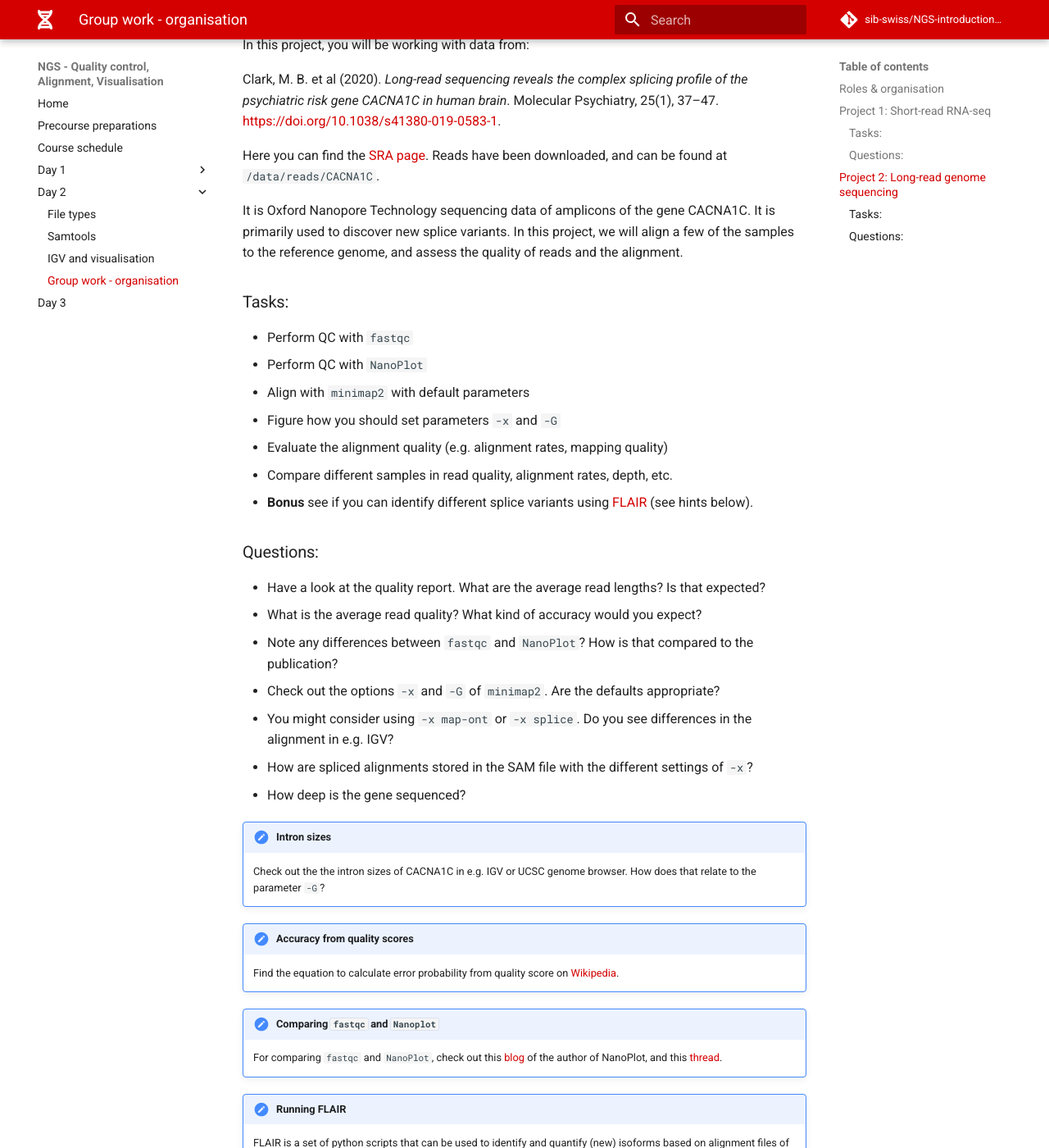
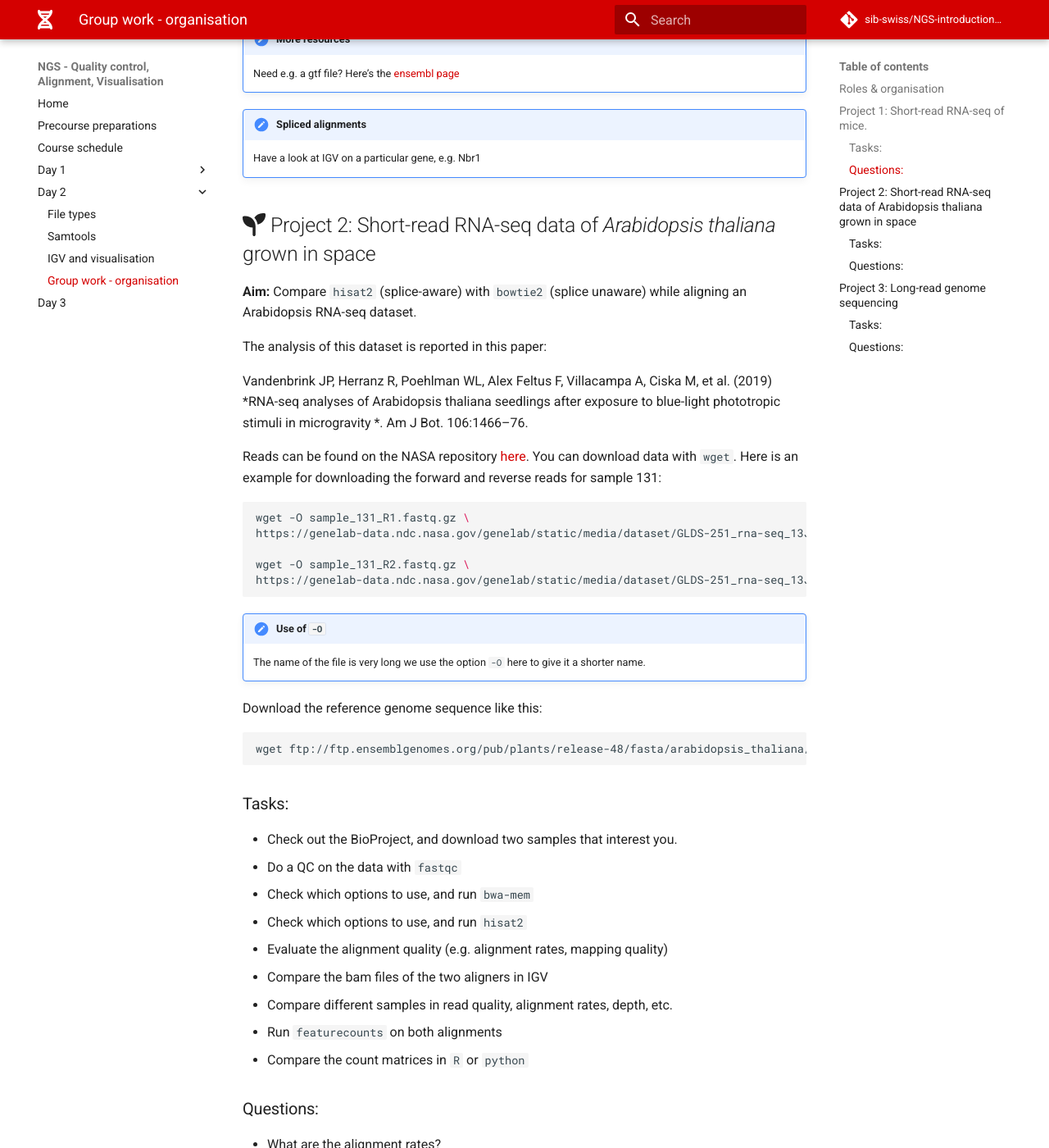
Before and after one commit to sib-swiss/NGS-introduction-training, an MkDocs documentation site: the page built from docs/day2/group_work.md, in a window 1280 px wide and 1400 px high, scrolled down 2245 px. Shown: the whole window at 82% size. Built offline with MkDocs 1.6.1 and Material for MkDocs 9.7.7, drawn with Linux system fonts in a browser that asks for light colours; comment, search, counter and statistics services are not loaded; some of the changed text lies outside the part shown.

Commit message:
group work changes

````diff
--- a/docs/day2/group_work.md
+++ b/docs/day2/group_work.md
@@ -12,7 +12,7 @@ Each project has **tasks** and **questions**. By performing the tasks, you shoul
 
 In the afternoon of day 2, you will divide the initial tasks, and start on the project. On day 3, you can work on the project in the morning and in the first part of the afternoon. We will conclude the projects with a **10-minute presentation** of each group.
 
-## Project 1: Short-read RNA-seq
+## :fontawesome-solid-disease: Project 1: Short-read RNA-seq of mice.
 
 **Aim:** Compare `hisat2` (splice-aware) with `bwa mem` (splice unaware) while aligning a mouse RNA-seq dataset.
 
@@ -20,22 +20,104 @@ In this project you will be working with data from:
 
 Singhania A, Graham CM, Gabryšová L, Moreira-Teixeira L, Stavropoulos E, Pitt JM, et al (2019). *Transcriptional profiling unveils type I and II interferon networks in blood and tissues across diseases*. Nat Commun. 10:1–21. [https://doi.org/10.1038/s41467-019-10601-6](https://doi.org/10.1038/s41467-019-10601-6)
 
-Here's the [SRA page](https://www.ncbi.nlm.nih.gov/sra/?term=SRR7821918). Reads have been downloaded, and can be found at `/data/reads/toxoplasma`.
+Here's the [BioProject page](https://www.ncbi.nlm.nih.gov/bioproject/PRJNA490485).
+
+Download the mouse reference genome like this:
+
+```sh
+ftp://ftp.ensembl.org/pub/release-101/fasta/mus_musculus/dna/Mus_musculus.GRCm38.dna.primary_assembly.fa.gz
+```
 
 ### Tasks:
 
+* Check out the BioProject, and download two samples that interest you.
 * Do a QC on the data with `fastqc`
 * Check which options to use, and run `bwa-mem`
 * Check which options to use, and run `hisat2`
-* Find out how to measure computational speed, and measure it
 * Evaluate the alignment quality (e.g. alignment rates, mapping quality)
 * Compare the bam files of the two aligners in IGV
+* Compare different samples in read quality, alignment rates, depth, etc.
 * Run `featurecounts` on both alignments
 * Compare the count matrices in `R` or `python`
 
 ### Questions:
 
-* Is there a difference in computational speed?
+* What are the alignment rates?
+* How do the aligners handle splicing?
+* How are spliced alignments stored in the SAM file?
+* Do you see differences in soft clipping?
+* What would be the effect of the aligner if you would be measuring gene expression? (To investigate this you'll need to run e.g. [featureCounts](http://bioinf.wehi.edu.au/featureCounts/)).
+
+!!! hint "Downloading from SRA"
+    ```sh
+    prefetch [SRR number]
+    fastq-dump --split-files --gzip [SRR number]
+    ```
+
+!!! hint "Example code hisat2"
+    Everything in between `<>` should be replaced with specific arguments
+
+    ```sh
+    hisat2-build <reference_sequence_fasta> <index_basename>
+
+    hisat2 \
+    -x <index_basename> \
+    -1 <mate1.fastq.gz> \
+    -2 <mate2.fastq.gz> \
+    -p <threads> \
+    | samtools sort \
+    | samtools view -bh \
+    > <alignment_file.bam>
+    ```
+
+!!! hint "More resources"
+    Need e.g. a gtf file? Here's the [ensembl page](http://www.ensembl.org/Mus_musculus/Info/Index)
+
+!!! hint "Spliced alignments"
+    Have a look at IGV on a particular gene, e.g. Nbr1
+
+## :fontawesome-solid-seedling: Project 2: Short-read RNA-seq data of *Arabidopsis thaliana* grown in space
+
+**Aim:** Compare `hisat2` (splice-aware) with `bowtie2` (splice unaware) while aligning an Arabidopsis RNA-seq dataset.
+
+The analysis of this dataset is reported in this paper:
+
+Vandenbrink JP, Herranz R, Poehlman WL, Alex Feltus F, Villacampa A, Ciska M, et al. (2019) *RNA-seq analyses of Arabidopsis thaliana seedlings after exposure to blue-light phototropic stimuli in microgravity *. Am J Bot. 106:1466–76.
+
+Reads can be found on the NASA repository [here](https://genelab-data.ndc.nasa.gov/genelab/accession/GLDS-251/). You can download data with `wget`. Here is an example for downloading the forward and reverse reads for sample 131:
+
+```sh
+wget -O sample_131_R1.fastq.gz \
+https://genelab-data.ndc.nasa.gov/genelab/static/media/dataset/GLDS-251_rna-seq_13JUN2017HiSeq_Run_Sample_131_UMISS_Hoeksema_ACAGTG_L001_R1_001.fastq.gz?version=1
+
+wget -O sample_131_R2.fastq.gz \
+https://genelab-data.ndc.nasa.gov/genelab/static/media/dataset/GLDS-251_rna-seq_13JUN2017HiSeq_Run_Sample_131_UMISS_Hoeksema_ACAGTG_L001_R2_001.fastq.gz?version=1
+
+```
+
+!!! note "Use of `-O`"
+    The name of the file is very long we use the option `-O` here to give it a shorter name.
+
+Download the reference genome sequence like this:
+
+```sh
+wget ftp://ftp.ensemblgenomes.org/pub/plants/release-48/fasta/arabidopsis_thaliana/dna/Arabidopsis_thaliana.TAIR10.dna.toplevel.fa.gz
+```
+
+### Tasks:
+
+* Check out the BioProject, and download two samples that interest you.
+* Do a QC on the data with `fastqc`
+* Check which options to use, and run `bwa-mem`
+* Check which options to use, and run `hisat2`
+* Evaluate the alignment quality (e.g. alignment rates, mapping quality)
+* Compare the bam files of the two aligners in IGV
+* Compare different samples in read quality, alignment rates, depth, etc.
+* Run `featurecounts` on both alignments
+* Compare the count matrices in `R` or `python`
+
+### Questions:
+
 * What are the alignment rates?
 * How do the aligners handle splicing?
 * How are spliced alignments stored in the SAM file?
@@ -58,10 +140,11 @@ Here's the [SRA page](https://www.ncbi.nlm.nih.gov/sra/?term=SRR7821918). Reads
     > <alignment_file.bam>
     ```
 
-!!! hint "Spliced alignments"
-    Have a look at IGV on a particular gene, e.g. Nbr1
+!!! hint "More resources"
+    Need e.g. a gtf file? Here's the [ensembl page](https://plants.ensembl.org/Arabidopsis_thaliana/Info/Index)
 
-## Project 2: Long-read genome sequencing
+
+## :fontawesome-solid-brain: Project 3: Long-read genome sequencing
 
 **Aim**: Align long reads from RNA-seq data to a reference genome.
 
@@ -69,12 +152,19 @@ In this project, you will be working with data from:
 
 Clark, M. B. et al (2020). *Long-read sequencing reveals the complex splicing profile of the psychiatric risk gene CACNA1C in human brain*. Molecular Psychiatry, 25(1), 37–47. [https://doi.org/10.1038/s41380-019-0583-1](https://doi.org/10.1038/s41380-019-0583-1).
 
-Here you can find the [SRA page](https://www.ncbi.nlm.nih.gov/sra/?term=SRR5286960). Reads have been downloaded, and can be found at `/data/reads/CACNA1C`.
+Here you can find the [BioProject page](https://www.ncbi.nlm.nih.gov/bioproject/PRJEB34660).
 
 It is Oxford Nanopore Technology sequencing data of amplicons of the gene CACNA1C. It is primarily used to discover new splice variants. In this project, we will align a few of the samples to the reference genome, and assess the quality of reads and the alignment.
 
+Download the human reference genome like this:
+
+```sh
+wget ftp://ftp.ensembl.org/pub/release-101/fasta/homo_sapiens/dna/Homo_sapiens.GRCh38.dna.primary_assembly.fa.gz
+```
+
 ### Tasks:
 
+* Check out the BioProject, and download two samples that interest you.
 * Perform QC with `fastqc`
 * Perform QC with `NanoPlot`
 * Align with `minimap2` with default parameters
@@ -93,6 +183,12 @@ It is Oxford Nanopore Technology sequencing data of amplicons of the gene CACNA1
 * How are spliced alignments stored in the SAM file with the different settings of `-x`?
 * How deep is the gene sequenced?
 
+!!! hint "Downloading from SRA"
+    ```sh
+    prefetch [SRR number]
+    fastq-dump --gzip [SRR number]
+    ```
+
 !!! hint "Intron sizes"
     Check out the the intron sizes of CACNA1C in e.g. IGV or UCSC genome browser. How does that relate to the parameter `-G`?
 
@@ -101,6 +197,9 @@ It is Oxford Nanopore Technology sequencing data of amplicons of the gene CACNA1
 
 !!! hint "Comparing `fastqc` and `Nanoplot`"
     For comparing `fastqc` and `NanoPlot`, check out this [blog](https://gigabaseorgigabyte.wordpress.com/2017/06/26/averaging-basecall-quality-scores-the-right-way/) of the author of NanoPlot, and this [thread](https://github.com/wdecoster/NanoPlot/issues/191).
+
+!!! hint "More resources"
+    Need e.g. a gtf file? Here's the [ensembl page](https://www.ensembl.org/Homo_sapiens/Info/Index)
 
 !!! hint "Running FLAIR"
     FLAIR is a set of python scripts that can be used to identify and quantify (new) isoforms based on alignment files of long-read sequencing data. You can basically follow the pipeline as described [here](https://github.com/BrooksLabUCSC/flair).
````
Also changed, not shown: site/day2/group_work/index.html, site/search/search_index.json, site/sitemap.xml, 1 other file.
